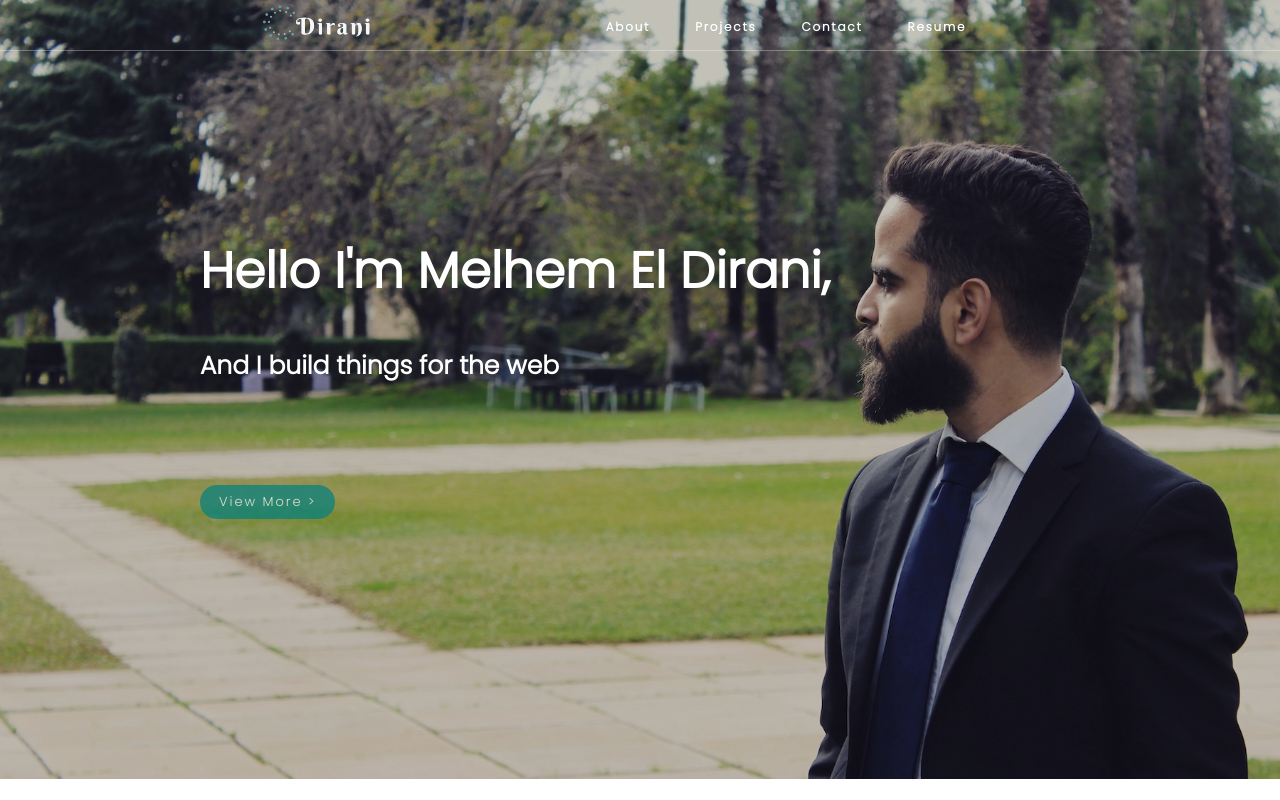
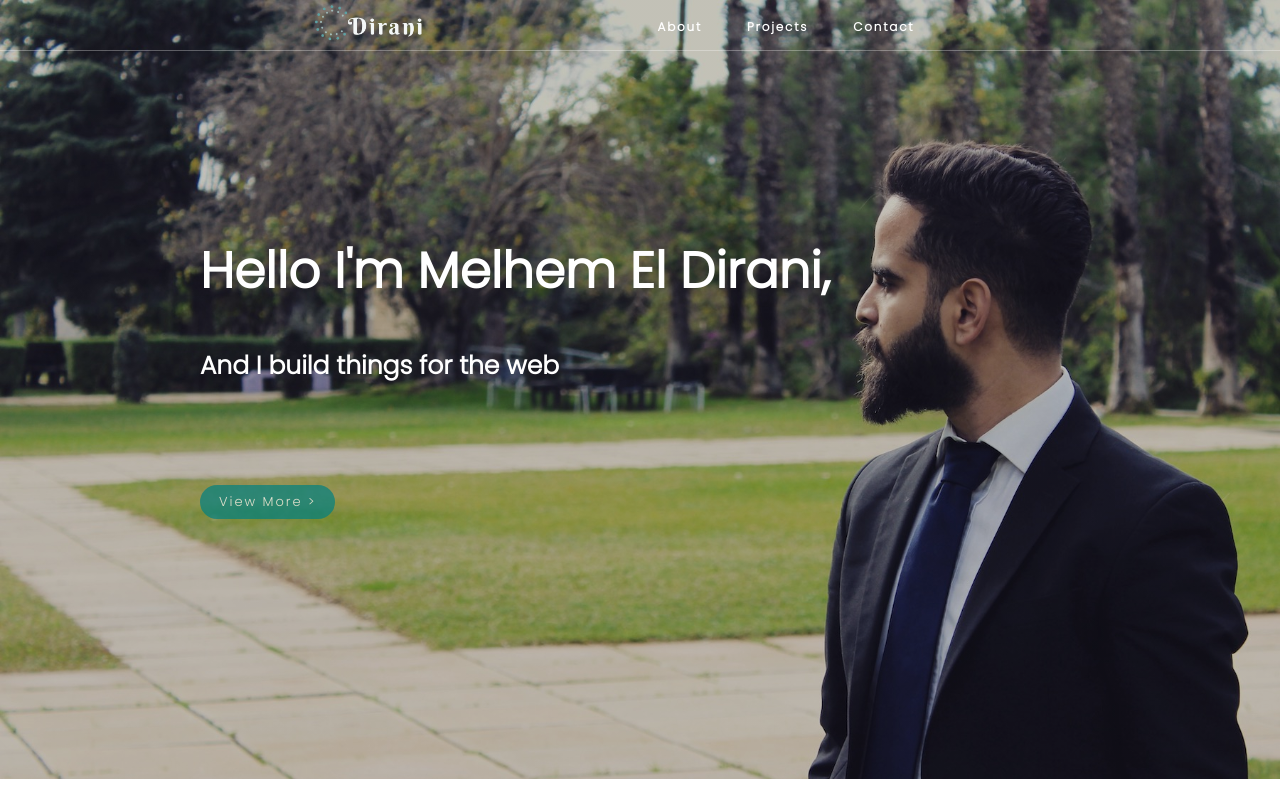
Before and after one commit to melhemdirani/Melhem, a React (Create React App) app: page / in a window 1280 px wide. Shown: the top 800 px of the page. Built offline with nearby package versions, Linux system fonts and the light colour scheme.

Commit message:
removed resume frome navbar

```diff
--- a/src/Components/Navbar.js
+++ b/src/Components/Navbar.js
@@ -7,7 +7,6 @@ import Scrollspy from 'react-scrollspy'
 import logo from "../images/logo.png"
 import logo2 from "../images/logo2.png"
 import ClearIcon from '@material-ui/icons/Clear';
-import resume from "../Resume.pdf"
 
 const useStyles = makeStyles((theme) => ({
 
@@ -175,12 +174,11 @@ function Navbar() {
             <div  className={styles}>
                 <a  href="#header" > <img src={colorChange && width > 600 ? logo : logo2} alt="" className={headerLogo}/> </a>
                 {width < 600 ? <hr /> : null}
-                <Scrollspy items={ ['header', 'about','projects','contact', 'resume'] } currentClassName={`${sectionChange}`}  className="scrollspy" >
+                <Scrollspy items={ ['header', 'about','projects','contact'] } currentClassName={`${sectionChange}`}  className="scrollspy" >
                     <a style={{display: "none"}} href="#header">home </a>
                     <a className={itemsStyles} href="#about">About</a>
                     <a className={itemsStyles} href="#projects">Projects</a>
                     <a className={itemsStyles} href="#contact">Contact</a>
-                    <a className={itemsStyles} href={resume} download >Resume </a>
                 </Scrollspy>
             </div>
         )
```
